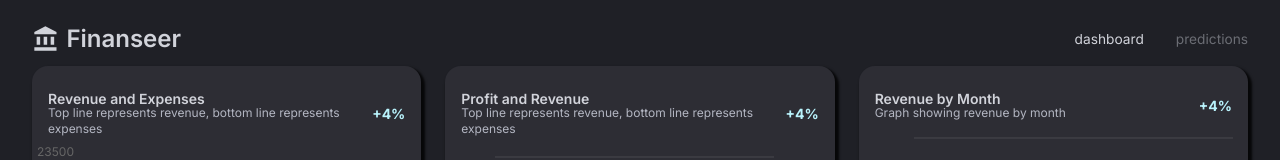
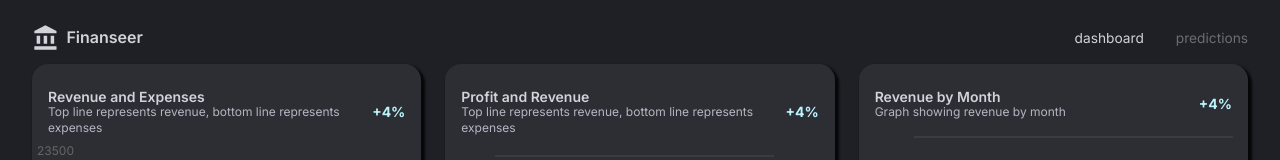
Before and after one commit to markohautala/MERN-finance-bank-app, a React (Vite) app in the folder client/: page / in a window 1280 px wide. Shown: the top 160 px of the page. Built offline with nearby package versions, Linux system fonts and the light colour scheme; no server answers.

Commit message:
Adjust navbar typography font size for improved layout

```diff
--- a/client/src/scenes/navbar/index.tsx
+++ b/client/src/scenes/navbar/index.tsx
@@ -14,7 +14,7 @@ const Navbar = () => {
         {/* Left side of the navbar: Branding */}
         <FlexBetween gap="0.4rem">
           <AccountBalanceSharpIcon sx={{ fontSize: "28px" }} /> {/* Account icon */}
-          <Typography variant="h4" fontSize="24px">
+          <Typography variant="h4" fontSize="16px">
             Finanseer
           </Typography>
         </FlexBetween>
```
